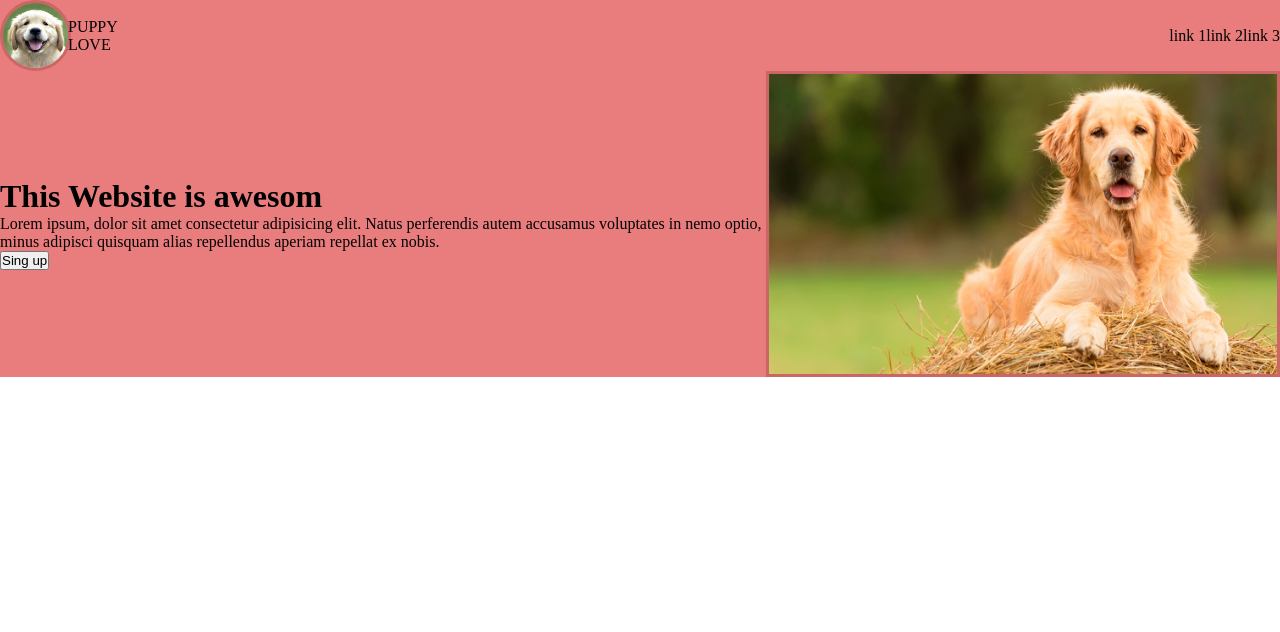
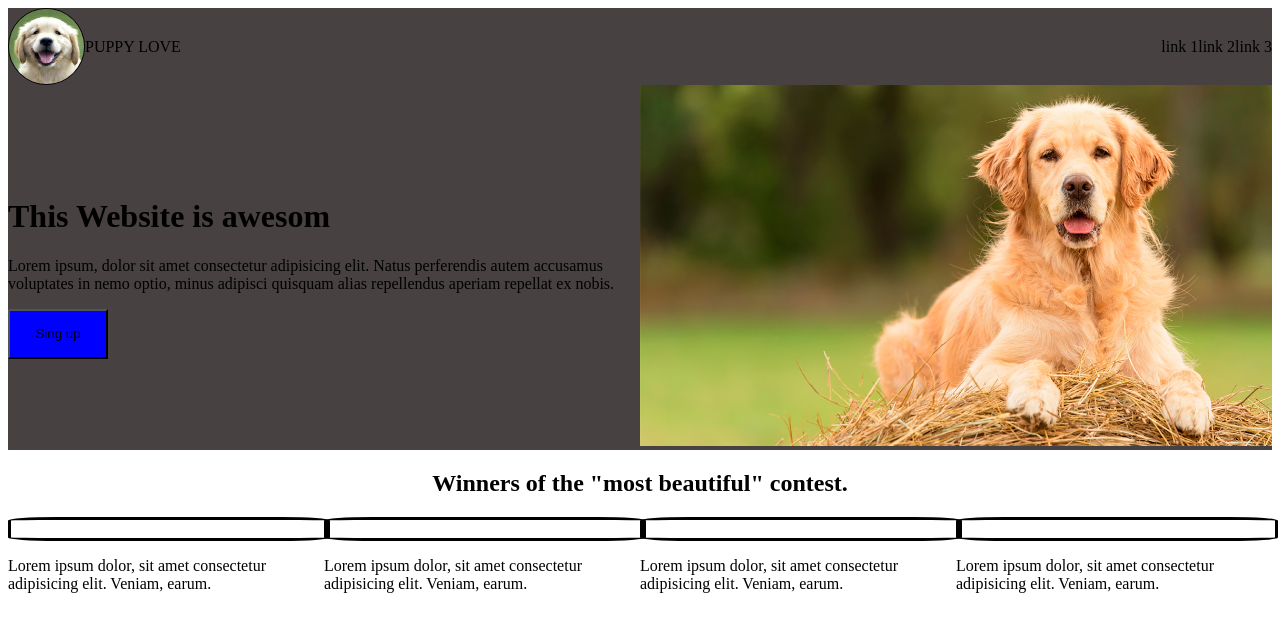
Before and after one commit to marielaAbregu/landing-pages, a plain HTML site: page index.html in a window 1280 px wide. Drawn offline with Linux system fonts and the light colour scheme.

Commit message:
reestructuracion de header y main, agregado de section

```diff
--- a/index.html
+++ b/index.html
@@ -8,19 +8,21 @@
   </head>
   <body>
     <header>
-      <nav class="navBarHeader">
       <div class="logoHeader">
+        <div class="imgLogoContainer">
           <img class="logoPerrito" src="img/perrito.png" alt="logo perrito" />
+        </div>
         <div>PUPPY LOVE</div>
       </div>
-
-        <div class="linkHeader">
-          <div class="link uno">link 1</div>
-          <div>link 2</div>
-          <div>link 3</div>
-        </div>
+      <nav class="navBarHeader">
+        <ul class="links">
+          <li><link rel="stylesheet" href="" />link 1</li>
+          <li><link rel="stylesheet" href="" />link 2</li>
+          <li><link rel="stylesheet" href="" />link 3</li>
+        </ul>
       </nav>
-      <div class="headerContainer">
+    </header>
+    <main class="mainContainer">
       <div class="box1">
         <h1>This Website is awesom</h1>
         <p>
@@ -28,7 +30,7 @@
           perferendis autem accusamus voluptates in nemo optio, minus adipisci
           quisquam alias repellendus aperiam repellat ex nobis.
         </p>
-          <button>Sing up</button>
+        <button class="button">Sing up</button>
       </div>
       <div class="box2">
         <img
@@ -37,7 +39,40 @@
           alt="perro golden retriever"
         />
       </div>
+    </main>
+    <section>
+      <h2>Winners of the "most beautiful" contest.</h2>
+      <div class="WinnerContainer">
+        <div class="containerWinner 1">
+          <div class="boxImgWinnwer"><img src="" alt="" /></div>
+          <p>
+            Lorem ipsum dolor, sit amet consectetur adipisicing elit. Veniam,
+            earum.
+          </p>
         </div>
-    </header>
+        <div class="containerWinner 2">
+          <div class="boxImgWinnwer"><img src="" alt="" /></div>
+          <p>
+            Lorem ipsum dolor, sit amet consectetur adipisicing elit. Veniam,
+            earum.
+          </p>
+        </div>
+        <div class="containerWinner 3">
+          <div class="boxImgWinnwer"><img src="" alt="" /></div>
+          <p>
+            Lorem ipsum dolor, sit amet consectetur adipisicing elit. Veniam,
+            earum.
+          </p>
+        </div>
+        <div class="containerWinner 4">
+          <div class="boxImgWinnwer"><img src="" alt="" /></div>
+          <p>
+            Lorem ipsum dolor, sit amet consectetur adipisicing elit. Veniam,
+            earum.
+          </p>
+        </div>
+      </div>
+      <!--debo agregar imagenes-->
+    </section>
   </body>
 </html>
--- a/style.css
+++ b/style.css
@@ -1,44 +1,83 @@
-* {
-  margin: 0px;
-  padding: 0px;
-}
 header {
-  background-color: rgb(233, 125, 125);
-}
-.navBarHeader {
+  background-color: rgb(71, 65, 65);
   display: flex;
   flex-direction: row;
   align-items: center;
   justify-content: space-between;
 }
+
 .logoHeader {
   display: flex;
   flex-direction: row;
   align-items: center;
+}
+
+.imgLogoContainer {
+  width: 75px;
+  height: 75px;
   border-radius: 50%;
-  border: solid rgb(204, 101, 101);
-  width: 65px;
+  border: solid 1px;
 }
+
 .logoPerrito {
   width: 100%;
   border-radius: 50%;
 }
-.linkHeader {
+
+.links {
   display: flex;
-  flex-direction: row;
-  justify-content: flex-end;
+  list-style: none;
 }
-.headerContainer {
+
+.mainContainer {
+  background-color: rgb(71, 65, 65);
   display: flex;
   flex-direction: row;
   align-items: center;
+  justify-content: space-between;
+}
+
+.box1 {
+  width: 50%;
 }
 .box2 {
-  width: 800px;
-  height: 300px;
-  border: solid rgb(204, 101, 101);
+  width: 50%;
 }
+
 .imgBox2 {
   width: 100%;
   height: 100%;
 }
+
+button {
+  background-color: blue;
+  width: 100px;
+  height: 50px;
+}
+
+section {
+  display: flex;
+  flex-direction: column;
+  align-items: center;
+}
+
+.WinnerContainer {
+  display: flex;
+  flex-direction: row;
+  justify-content: space-between;
+}
+
+.containerWinner {
+  display: flex;
+  flex-direction: column;
+  width: 25%;
+  height: 100%;
+}
+.boxImgWinnwer {
+  border: solid 3px;
+  border-radius: 15%;
+  width: 100%;
+  height: 100%;
+}
+
+/* debo agregar imagenes*/
```
Lines whose indentation alone changed are shown as unchanged.
